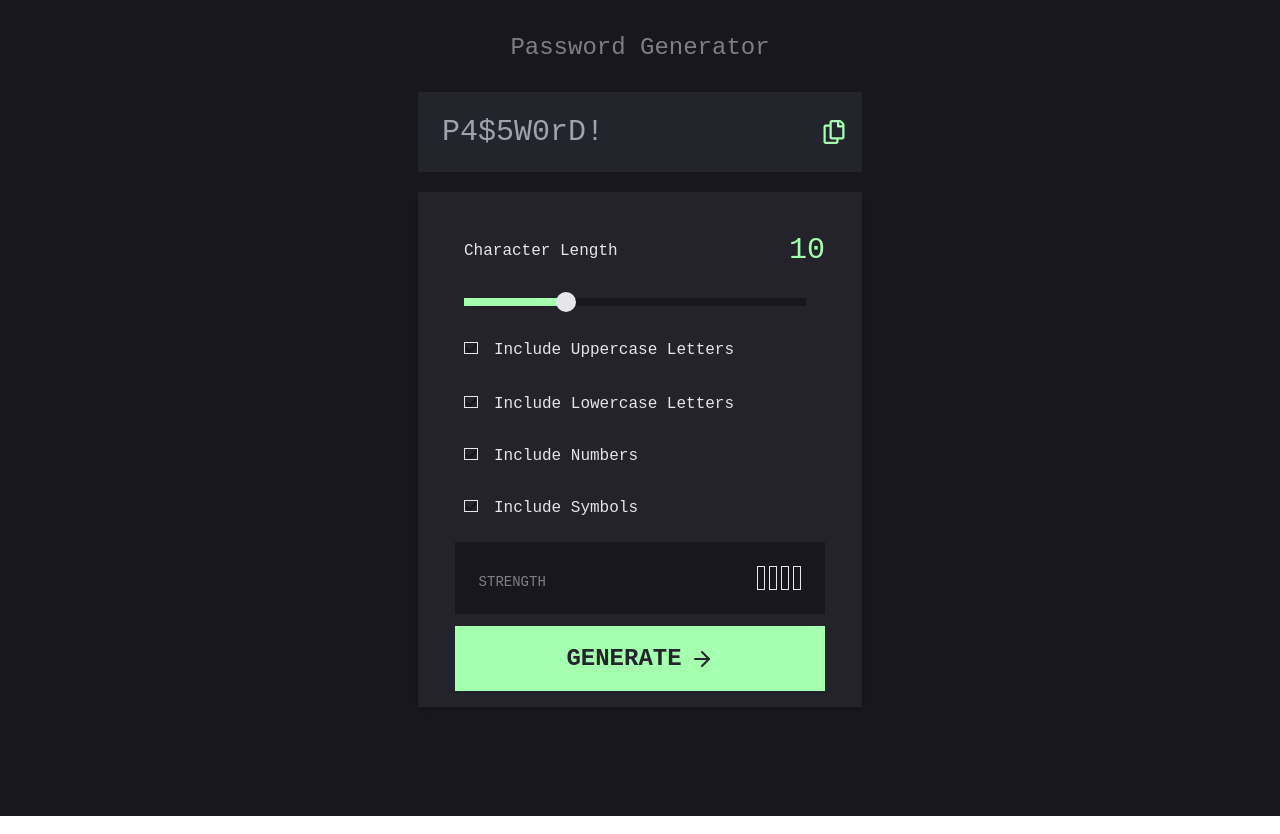
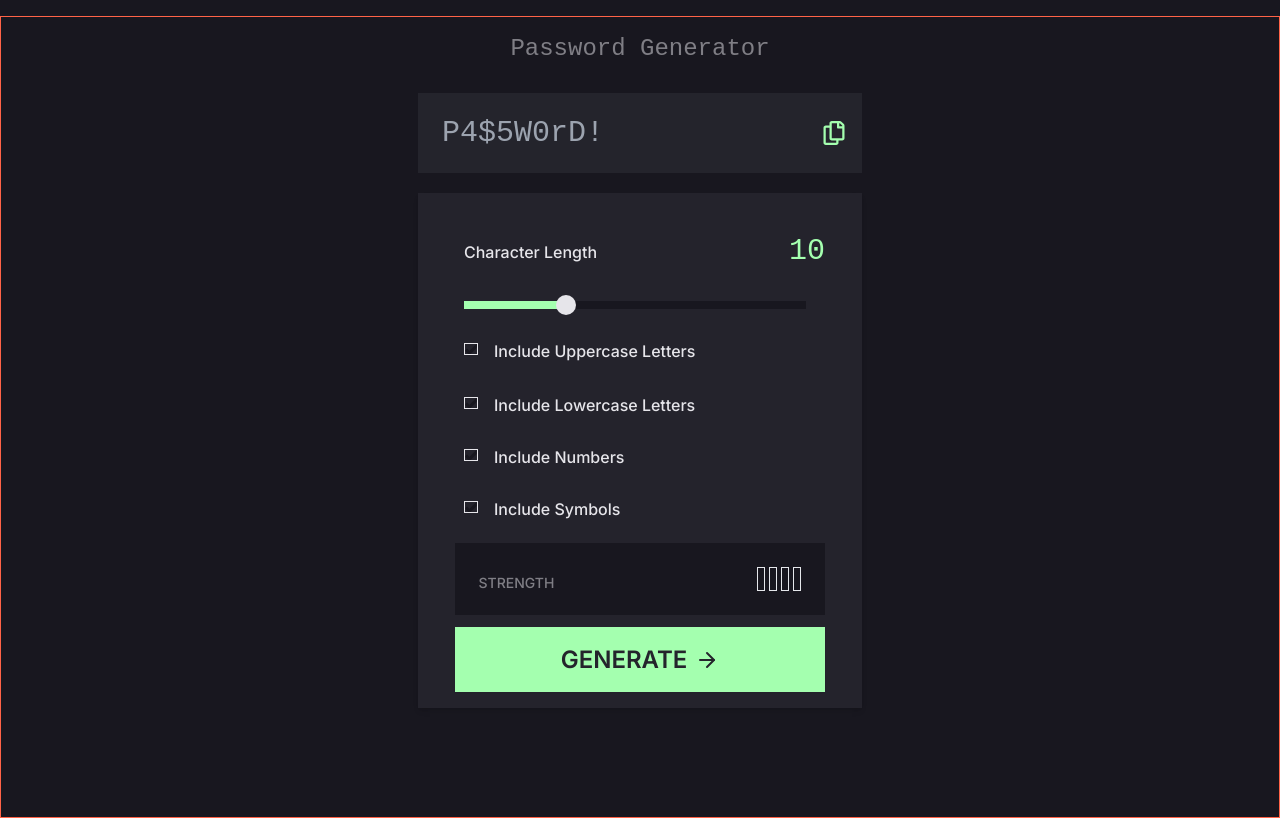
Before and after one commit to joe-boadi/password-generator-app, a Next.js app: page / in a window 1280 px wide. Built offline with nearby package versions, Linux system fonts and the light colour scheme.

Commit message:
Modify file

```diff
--- a/app/Styles/styles.module.css
+++ b/app/Styles/styles.module.css
@@ -2,7 +2,7 @@
 html#root, body#root {
     background-color: #18171F;
     margin: auto;
-    max-height: 100%;
+    /* max-height: 100%; */
     padding: 1rem;
     box-sizing: border-box;
 }
@@ -12,8 +12,10 @@ html#root, body#root {
     align-items: center;
     background-color: #18171F;
     color:#E6E5EA;
-    height: 100vh;
-    font-family: "JetBrains Mono", monospace;
+    border: solid 1px tomato;
+    height: 100%;
+    /* height: 100vh; */
+    /* font-family: "JetBrains Mono", monospace;     */
     flex-direction: column;
     box-sizing: border-box;
 }
```
Also changed, not shown: app/Utils/PasswordGenerator.tsx (line endings or trailing spaces).
